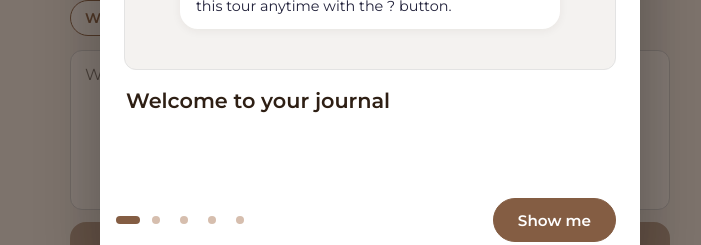
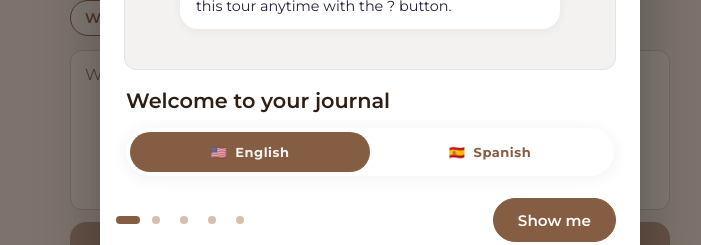
Before and after one commit to alejandroluisacosta/detox-mental-2.0, a React (Vite) app in the folder frontend/: page /journal in a window 1280 px wide. Shown: the part 416-661 px from the top of the page, without its empty margins (270-971 px from the left). Built offline with nearby package versions, Linux system fonts and the light colour scheme; no server answers.

Commit message:
feat(journal): add language picker to onboarding welcome
Extract the nav language buttons into a shared LanguageSwitcher and show
it on the Journal onboarding welcome slide. Clarify the Spanish greeting
("cómo funciona el diario").

```diff
--- a/frontend/src/Components/JournalOnboarding/JournalOnboarding.jsx
+++ b/frontend/src/Components/JournalOnboarding/JournalOnboarding.jsx
@@ -1,4 +1,5 @@
 import { useLocale } from '../../Context/LocaleContext.jsx';
+import LanguageSwitcher from '../LanguageSwitcher/LanguageSwitcher.jsx';
 import OnboardingSlideshow from '../OnboardingSlideshow/OnboardingSlideshow.jsx';
 
 export const JOURNAL_ONBOARDING_SEEN_KEY = 'journalOnboardingSeen';
@@ -19,6 +20,7 @@ const JournalOnboarding = ({ onClose }) => {
     title: t('journalOnboarding.welcome.title'),
     message: t('journalOnboarding.welcome.message'),
     start: t('journalOnboarding.welcome.start'),
+    extra: <LanguageSwitcher />,
   };
 
   const labels = {
--- /dev/null
+++ b/frontend/src/Components/LanguageSwitcher/LanguageSwitcher.css
@@ -0,0 +1,36 @@
+.language-switcher {
+    display: grid;
+    grid-auto-flow: column;
+    grid-auto-columns: minmax(0, 1fr);
+    padding: 4px;
+    border-radius: 999px;
+    background: var(--header-bg);
+    box-shadow: var(--shadow);
+}
+
+.language-switcher__option {
+    display: flex;
+    align-items: center;
+    justify-content: center;
+    gap: 8px;
+    width: auto;
+    min-height: 40px;
+    padding: 0 8px;
+    border-radius: 999px;
+    background: transparent;
+    color: var(--accent);
+    font-family: inherit;
+    font-size: 13px;
+    letter-spacing: 0.04em;
+    cursor: pointer;
+}
+
+.language-switcher__option--active {
+    background: var(--accent);
+    color: var(--background);
+}
+
+.language-switcher__option:focus-visible {
+    outline: 2px solid var(--accent);
+    outline-offset: 2px;
+}
--- /dev/null
+++ b/frontend/src/Components/LanguageSwitcher/LanguageSwitcher.jsx
@@ -0,0 +1,35 @@
+import { useLocale } from '../../Context/LocaleContext.jsx';
+import './LanguageSwitcher.css';
+
+const LANGUAGE_OPTIONS = [
+  { locale: 'en', flag: '🇺🇸', labelKey: 'nav.english' },
+  { locale: 'es', flag: '🇪🇸', labelKey: 'nav.spanish' },
+];
+
+const LanguageSwitcher = () => {
+  const { locale, setLocale, t } = useLocale();
+
+  return (
+    <div className="language-switcher" role="group" aria-label={t('nav.language')}>
+      {LANGUAGE_OPTIONS.map((option) => {
+        const selected = locale === option.locale;
+        const languageName = t(option.labelKey);
+        return (
+          <button
+            key={option.locale}
+            type="button"
+            className={`language-switcher__option${selected ? ' language-switcher__option--active' : ''}`}
+            onClick={() => setLocale(option.locale)}
+            aria-pressed={selected}
+            aria-label={languageName}
+          >
+            <span aria-hidden="true">{option.flag}</span>
+            <span aria-hidden="true">{languageName}</span>
+          </button>
+        );
+      })}
+    </div>
+  );
+};
+
+export default LanguageSwitcher;
--- a/frontend/src/Components/Navigation/Navigation.jsx
+++ b/frontend/src/Components/Navigation/Navigation.jsx
@@ -2,6 +2,7 @@ import { useEffect, useState } from 'react';
 import './Navigation.css';
 import { useLocation, useNavigate } from 'react-router-dom';
 import { useAuth } from '../../Context/AuthContext.jsx';
+import LanguageSwitcher from '../LanguageSwitcher/LanguageSwitcher.jsx';
 import { useLocale } from '../../Context/LocaleContext.jsx';
 import { isPromoEnabled } from '../../data/promoConfig.js';
 import {
@@ -9,11 +10,6 @@ import {
     JOURNALING_LINKS,
     resolveNavModule,
 } from '../../data/navigationModules.js';
-
-const LANGUAGE_OPTIONS = [
-    { locale: 'en', flag: '🇺🇸', labelKey: 'nav.english' },
-    { locale: 'es', flag: '🇪🇸', labelKey: 'nav.spanish' },
-];
 
 const MODULE_OPTIONS = [
     { module: 'educational', labelKey: 'nav.moduleEducation', path: '/course' },
@@ -33,7 +29,7 @@ const Navigation = () => {
     const navigate = useNavigate();
     const location = useLocation();
     const { user, status } = useAuth();
-    const { locale, setLocale, t } = useLocale();
+    const { t } = useLocale();
     const navModule = resolveNavModule(location.pathname);
     const moduleLinks = navModule === 'journaling' ? JOURNALING_LINKS : EDUCATIONAL_LINKS;
     const mainLinks = moduleLinks.map((link) => ({
@@ -154,29 +150,7 @@ const Navigation = () => {
                         )}
                         <div className='navigation__footer'>
                             {renderLink(accountLink)}
-                            <div
-                                className='navigation__segmented'
-                                role='group'
-                                aria-label={t('nav.language')}
-                            >
-                                {LANGUAGE_OPTIONS.map((option) => {
-                                    const selected = locale === option.locale;
-                                    const languageName = t(option.labelKey);
-                                    return (
-                                        <button
-                                            key={option.locale}
-                                            type='button'
-                                            className={`navigation__segment${selected ? ' navigation__segment--active' : ''}`}
-                                            onClick={() => setLocale(option.locale)}
-                                            aria-pressed={selected}
-                                            aria-label={languageName}
-                                        >
-                                            <span aria-hidden='true'>{option.flag}</span>
-                                            <span aria-hidden='true'>{languageName}</span>
-                                        </button>
-                                    );
-                                })}
-                            </div>
+                            <LanguageSwitcher />
                         </div>
                     </div>
                 </div>
--- a/frontend/src/Components/OnboardingSlideshow/OnboardingSlideshow.css
+++ b/frontend/src/Components/OnboardingSlideshow/OnboardingSlideshow.css
@@ -107,6 +107,10 @@
   font-size: 0.9rem;
   line-height: 1.5;
   color: #4a4a5a;
+}
+
+.onboarding-slideshow__copy .language-switcher {
+  margin-top: 14px;
 }
 
 .onboarding-slideshow__controls {
--- a/frontend/src/Components/OnboardingSlideshow/OnboardingSlideshow.jsx
+++ b/frontend/src/Components/OnboardingSlideshow/OnboardingSlideshow.jsx
@@ -20,7 +20,8 @@ const muteVideo = (el) => {
  * `${clipBase}/${desktop|mobile}/${id}.mp4` (clips are recorded per layout) with
  * a `.jpg` still of the same name. `clip` ({ src, poster, fit, background, loop })
  * plays another video instead; `media` shows its own node.
- * `welcome`: { title, message, start }: Tales opens the tour with it.
+ * `welcome`: { title, message, start, extra? }: Tales opens the tour with it; `extra`
+ * is an optional node shown under the title (e.g. a language picker).
  * `outro`: { title, body, alt, clip, accept, decline }: a closing choice. `accept`
  * runs `onAccept`; `decline` closes the tour.
  * Neither bookend is counted as a step; the header shows `labels.module` instead.
@@ -127,6 +128,7 @@ const OnboardingSlideshow = ({ slides, clipBase, welcome, outro, labels, onClose
         <div className="onboarding-slideshow__copy">
           <h2 className="onboarding-slideshow__title">{slide.title}</h2>
           {slide.body && <p className="onboarding-slideshow__body">{slide.body}</p>}
+          {slide.id === 'welcome' && welcome.extra}
         </div>
 
         <div className="onboarding-slideshow__controls">
--- a/frontend/src/data/locales/es.js
+++ b/frontend/src/data/locales/es.js
@@ -110,7 +110,7 @@ export const es = {
   'journalOnboarding.module': 'Diario',
   'journalOnboarding.welcome.title': 'Bienvenido/a a tu diario',
   'journalOnboarding.welcome.message':
-    'Hola, soy Tales. Te enseño cómo funciona en menos de un minuto. Puedes volver a verlo cuando quieras con el botón ?.',
+    'Hola, soy Tales. Te enseño cómo funciona el diario en menos de un minuto. Puedes volver a verlo cuando quieras con el botón ?.',
   'journalOnboarding.welcome.start': 'Empezar',
   'journalOnboarding.step': 'Diario · {current} de {total}',
   'journalOnboarding.skip': 'Saltar',
```
Also changed, not shown: 1 other file (tests, documents, lock files or other folders).
